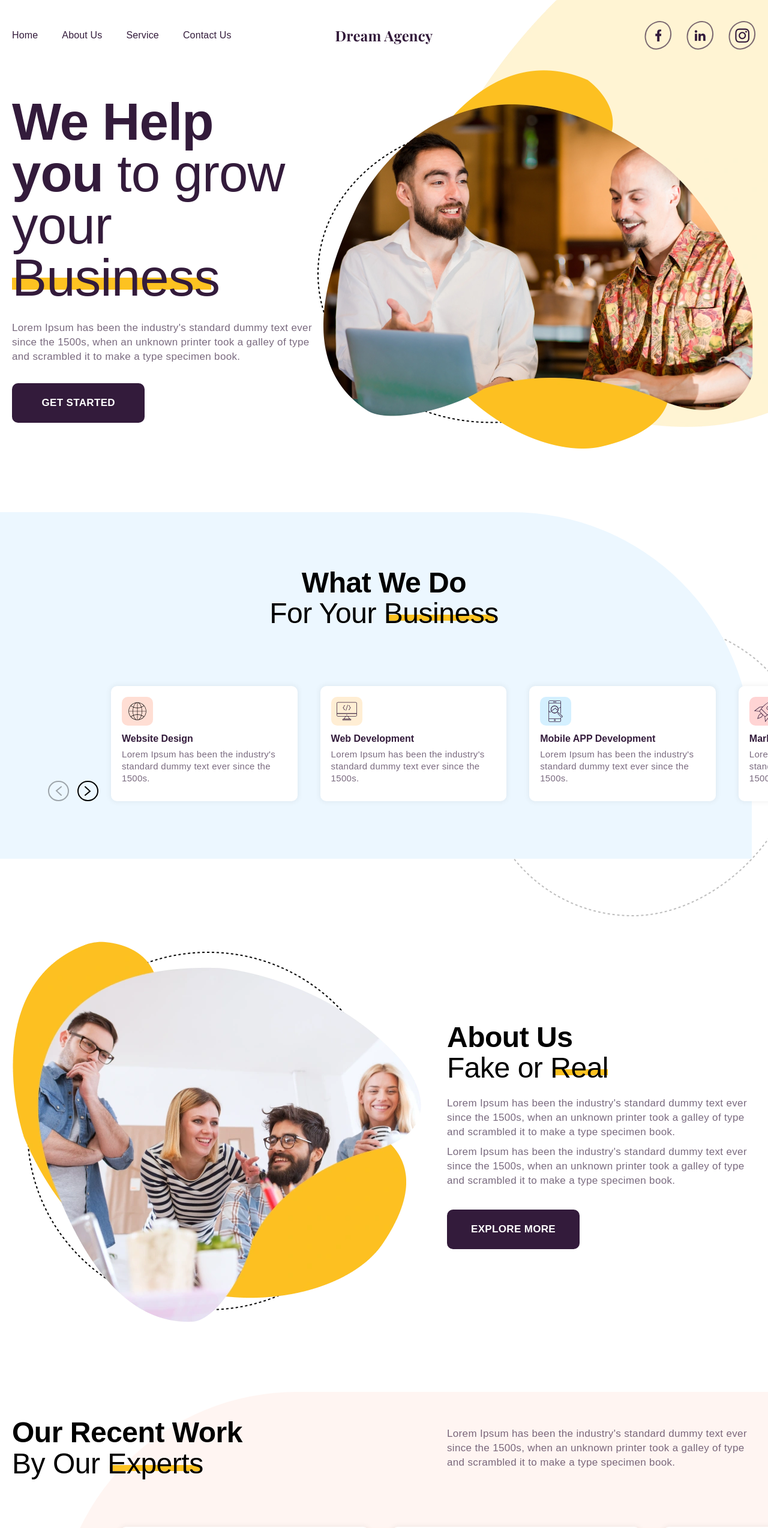
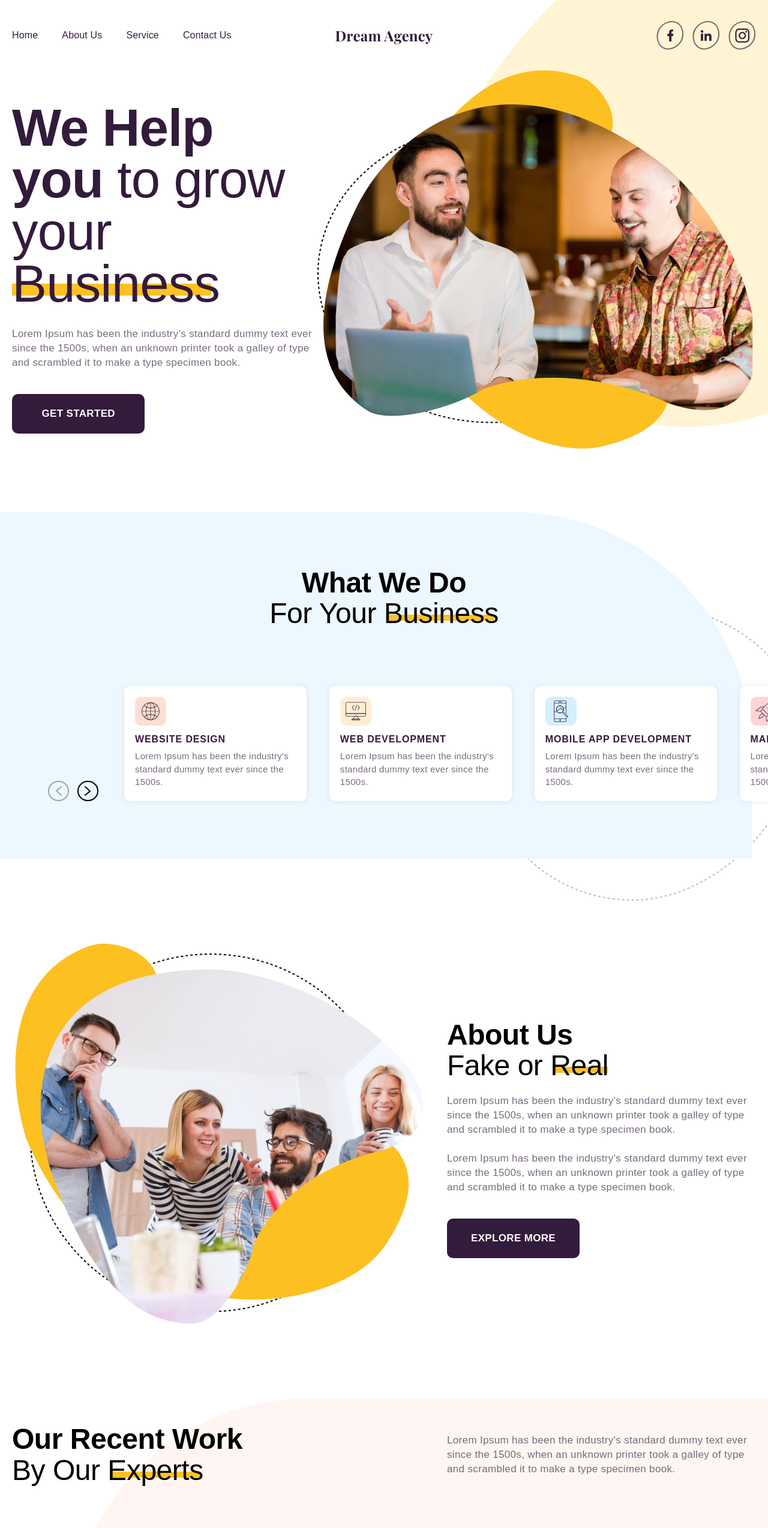
Before and after one commit to vikas-jakhar/dream-agency, a React (Create React App) app: page / in a window 1280 px wide. Shown: the top 2548 px of the page at 60% size. Built offline with nearby package versions, Linux system fonts and the light colour scheme; a web font is replaced by a local one.

Commit message:
navbar update

```diff
--- a/public/index.html
+++ b/public/index.html
@@ -6,7 +6,6 @@
   <link rel="icon" href="%PUBLIC_URL%/favicon.ico" />
   <meta name="viewport" content="width=device-width, initial-scale=1" />
   <meta name="theme-color" content="#000000" />
-  <link rel="apple-touch-icon" href="%PUBLIC_URL%/logo192.png" />
   <link rel="manifest" href="%PUBLIC_URL%/manifest.json" />
   <title>Dream Agency</title>
   <meta name="title" content="Dream Agency" />
--- a/src/components/common/Navbar.jsx
+++ b/src/components/common/Navbar.jsx
@@ -31,7 +31,7 @@ const Navbar = () => {
                                 {item.title}
                             </a>
                         ))}
-                        <div className="flex items-center gap-6 sm:hidden">
+                        <div className="flex items-center gap-3.5 sm:hidden">
                             {SOCIAL_MEDIA_DATA_LIST.map((items, index) => (
                                 <a key={index} href={items.url} target='_blank' rel="noreferrer" className='w-fit relative group'>
                                     <Icon iconName={items.icon} className='top-1/2 left-1/2 absolute -translate-x-1/2 -translate-y-1/2 z-10' />
@@ -42,7 +42,7 @@ const Navbar = () => {
                     </div>
                     <a href="/" className="font-playfair text-2xl leading-7 text-off-black tracking-xl font-bold lg:absolute lg:left-1/2 lg:-translate-x-1/2 lg:top-1/2 lg:-translate-y-1/2">Dream Agency</a>
                     <div className="flex gap-6 items-center">
-                        <div className="sm:flex items-center gap-6 hidden">
+                        <div className="sm:flex items-center gap-3.5 hidden">
                             {SOCIAL_MEDIA_DATA_LIST.map((items, index) => (
                                 <a key={index} href={items.url} target='_blank' rel="noreferrer" className='w-fit relative group'>
                                     <Icon iconName={items.icon} className='top-1/2 left-1/2 absolute -translate-x-1/2 -translate-y-1/2 z-10' />
--- a/src/components/home/AboutUs.jsx
+++ b/src/components/home/AboutUs.jsx
@@ -8,15 +8,15 @@ import Button from '../common/Button';
 const AboutUs = () => {
     return (
         <section className='pt-2 pb-24 lg:pt-24'>
-            <div className="container pb-24 xl:py-24 relative">
-                <div className="flex items-center justify-between pt-20 pb-9">
-                    <img src={meeting} alt="meeting" className='absolute w-10/12 sm:w-7/12 lg:bottom-auto lg:w-1/2 xl:w-auto left-1/2 -bottom-7 sm:-bottom-10 -translate-x-1/2 lg:translate-x-0 translate-y-1/2 lg:-left-3 xl:-left-8 lg:top-[47%] lg:-translate-y-1/2' />
+            <div className="container pb-24 xl:py-24 relative -mt-1">
+                <div className="flex items-center justify-between pt-20 pb-8">
+                    <img src={meeting} alt="meeting" className='absolute w-10/12 sm:w-7/12 lg:bottom-auto lg:w-1/2 xl:w-auto left-1/2 -bottom-7 sm:-bottom-10 -translate-x-1/2 lg:translate-x-0 translate-y-1/2 lg:-left-3 xl:-left-7 lg:top-[47%] lg:-translate-y-1/2' />
                     <div className="ml-auto lg:max-w-[515px] w-full relative z-10">
                         <Heading className='text-center lg:text-left'>About Us</Heading>
                         <SecondHeading className='text-center lg:text-left'>Fake or <span>Real</span></SecondHeading>
-                        <Paragraph className='md:mt-5 mt-2 pt-0.5 mb-2 text-center lg:text-left'>Lorem Ipsum has been the industry's standard dummy text ever since the 1500s, when an unknown printer took a galley of type and scrambled it to make a type specimen book.</Paragraph>
-                        <Paragraph className='md:pt-px text-center lg:text-left'>Lorem Ipsum has been the industry's standard dummy text ever since the 1500s, when an unknown printer took a galley of type and scrambled it to make a type specimen book.</Paragraph>
-                        <Button className='md:mt-9 mt-4 px-8 sm:px-10 block mx-auto lg:mx-0'>Explore More</Button>
+                        <Paragraph className='md:mt-5 mt-2 pt-0.5 text-center lg:text-left'>Lorem Ipsum has been the industry's standard dummy text ever since the 1500s, when an unknown printer took a galley of type and scrambled it to make a type specimen book.</Paragraph>
+                        <Paragraph className='md:mt-6 mt-3 text-center lg:text-left'>Lorem Ipsum has been the industry's standard dummy text ever since the 1500s, when an unknown printer took a galley of type and scrambled it to make a type specimen book.</Paragraph>
+                        <Button className='md:mt-10 mt-4 px-8 sm:px-10 block mx-auto lg:mx-0'>Explore More</Button>
                     </div>
                 </div>
             </div>
--- a/src/components/home/Hero.jsx
+++ b/src/components/home/Hero.jsx
@@ -11,9 +11,9 @@ const Hero = () => {
             <div className="container relative z-10 pt-5 lg:pt-0">
                 <div className="flex flex-col lg:flex-row justify-between items-center gap-7 xl:gap-2">
                     <div className="max-w-[515px] w-full">
-                        <h2 className='xl:text-custom-4xl text-center lg:text-left sm:mb-5 mb-3 lg:mb-7 text-custom-3xl leading-10 sm:text-6xl xl:leading-custom-2xl text-off-black font-light -tracking-xl'><span className='font-bold'>We Help you</span> to grow your <span className='relative after:absolute after:left-0 after:w-[96%] after:h-2 sm:after:h-5 after:bg-off-yellow after:bottom-4 xl:after:bottom-7 after:-z-10'>Business</span></h2>
+                        <h2 className='xl:text-custom-4xl text-center lg:mt-7 lg:text-left sm:mb-5 mb-3 lg:mb-7 text-custom-3xl leading-10 sm:text-6xl xl:leading-custom-2xl text-off-black font-light -tracking-xl'><span className='font-bold'>We Help you</span> to grow your <span className='relative after:absolute after:left-0 after:w-[96%] after:h-2 sm:after:h-5 after:bg-off-yellow after:bottom-4 xl:after:bottom-7 after:-z-10'>Business</span></h2>
                         <Paragraph className='text-center lg:text-left'>Lorem Ipsum has been the industry's standard dummy text ever since the 1500s, when an unknown printer took a galley of type and scrambled it to make a type specimen book.</Paragraph>
-                        <Button className='lg:mt-8 md:mt-6 mt-4 px-11 md:px-[49.5px] mx-auto block lg:mx-0'>Get Started</Button>
+                        <Button className='lg:mt-10 md:mt-6 mt-4 px-11 md:px-[49.5px] mx-auto block lg:mx-0'>Get Started</Button>
                     </div>
                     <img src={meeting} alt="meeting" className='max-w-[731px] w-9/12 lg:w-7/12 xl:w-full meeting-image' />
                 </div>
--- a/src/components/home/OurTestimonials.jsx
+++ b/src/components/home/OurTestimonials.jsx
@@ -11,12 +11,12 @@ const OurTestimonials = () => {
                 <SecondHeading className='text-center'>What Our Clients Are <span>Saying</span></SecondHeading>
                 <div className="flex justify-center md:flex-row flex-col items-center md:gap-6 lg:gap-12 xl:gap-[69px] pt-4 md:pt-9">
                     {[0, 1].map((index) => (
-                        <div key={index} className="max-w-[448px] mt-6 w-full py-7 sm:py-9 px-6 sm:px-[30px] sm:min-h-[320px] h-full bg-white shadow-5xl">
+                        <div key={index} className="max-w-[448px] mt-6 w-full py-7 sm:pt-9 sm:pb-7 px-6 sm:px-[30px] sm:min-h-[310px] h-full bg-white shadow-5xl">
                             <Icon iconName='doubleQuotes' />
-                            <p className='sm:mt-7 mt-4 pt-0.5 text-off-black font-normal text-base tracking-2xl max-w-[384px] w-full'>Lorem Ipsum has been the industry's standard dummy text ever since the 1500s, when an unknown printer took a galley of type and scrambled it to make a type specimen book. It has survived not only five centuries.</p>
+                            <p className='sm:mt-7 mt-4 pt-0.5 text-off-black font-normal text-base sm:leading-custom-sm tracking-2xl max-w-[384px] w-full'>Lorem Ipsum has been the industry's standard dummy text ever since the 1500s, when an unknown printer took a galley of type and scrambled it to make a type specimen book. It has survived not only five centuries.</p>
                             <div className="flex items-center mt-5 gap-1.5">
                                 <span className='flex w-[11px] h-[3px] bg-off-yellow'></span>
-                                <p className='text-black text-base font-semibold tracking-2xl ml-px'>UI Soup</p>
+                                <p className='text-black text-base leading-custom-sm font-semibold tracking-2xl ml-px'>UI Soup</p>
                             </div>
                         </div>
                     ))}
--- a/src/components/home/WhatWeDo.jsx
+++ b/src/components/home/WhatWeDo.jsx
@@ -20,7 +20,7 @@ const WhatWeDo = () => {
                     <Icon iconName='arrow' className='prevButton group duration-300 ease-linear hover:border-off-yellow hover:bg-off-black hover:opacity-100 cursor-pointer w-[35px] h-[34px] rounded-full justify-center items-center opacity-[33%] rotate-180 border-2 border-black' />
                     <Icon iconName='arrow' className='nextButton group duration-300 ease-linear hover:border-off-yellow hover:bg-off-black cursor-pointer w-[35px] h-[34px] rounded-full justify-center items-center border-2 border-black' />
                 </div>
-                <div className="relative z-10 !ml-5 lg:!ml-[calc((100vw-1024px)/2+143px)] xl:!ml-[calc((100vw-1340px)/2+203px)] custom-ml !mr-0 lg:py-12">
+                <div className="relative z-10 !ml-5 lg:!ml-[calc((100vw-1024px)/2+143px)] xl:!ml-[calc((100vw-1340px)/2+225px)] custom-ml !mr-0 lg:py-12">
                     <Swiper
                         slidesPerView={1.2}
                         spaceBetween={20}
@@ -60,14 +60,14 @@ const WhatWeDo = () => {
                             <SwiperSlide key={index}>
                                 <div className="w-full h-full min-h-[192px] shadow-3xl bg-white p-[18px] rounded-[10px]">
                                     <Icon iconName={items.icon} className={`w-[52px] h-12 rounded-[10px] justify-center items-center ${index === 0 ? "bg-off-cream" : index === 1 || index === 4 ? "bg-light-cream" : index === 2 || index === 5 ? "bg-light-sky" : "bg-medium-cream"}`} />
-                                    <p className='mt-3 mb-1.5 text-off-black font-bold text-base leading-5 tracking-[0.055em uppercase]'>{items.course}</p>
-                                    <p className='text-off-black opacity-65 font-light tracking-2xl text-custom-xl leading-5'>Lorem Ipsum has been the industry's standard dummy text ever since the 1500s.</p>
+                                    <p className='mt-3 mb-1.5 text-off-black font-bold text-base uppercase leading-custom-lg tracking-[0.055em]'>{items.course}</p>
+                                    <p className='text-off-black opacity-65 font-light tracking-2xl text-custom-xl leading-custom-lg'>Lorem Ipsum has been the industry's standard dummy text ever since the 1500s.</p>
                                 </div>
                             </SwiperSlide>
                         ))}
                     </Swiper>
                 </div>
-                <img src={dottedEllipse} alt="dottedEllipse" className='right-0 absolute -bottom-14 hidden sm:flex lg:-bottom-24' />
+                <img src={dottedEllipse} alt="dottedEllipse" className='right-0 absolute -bottom-14 hidden sm:flex lg:-bottom-[70px]' />
             </div>
             <div className="lg:top-[106px] top-14 absolute z-[1] bg-off-blue h-[450px] sm:h-[500px] lg:h-[578px]  lg:rounded-tr-[400px] md:rounded-tr-[300px] sm:rounded-tr-[200px] w-full xl:right-[calc((100vw-1340px)/2+57px)] lg:right-[calc((100vw-1024px)/2+40px)]"></div>
         </section>
--- a/tailwind.config.js
+++ b/tailwind.config.js
@@ -36,6 +36,8 @@ module.exports = {
         'custom-4xl': "87px",
       },
       lineHeight: {
+        'custom-lg': "21.79px",
+        'custom-sm': "25.50px",
         'custom-xl': "51.2px",
         'custom-2xl': "86.83px",
       },
```
Also changed, not shown: src/components/home/GetInTouch.jsx (+4 -4 lines), src/components/home/OurRecentWork.jsx (+6 -6 lines).
